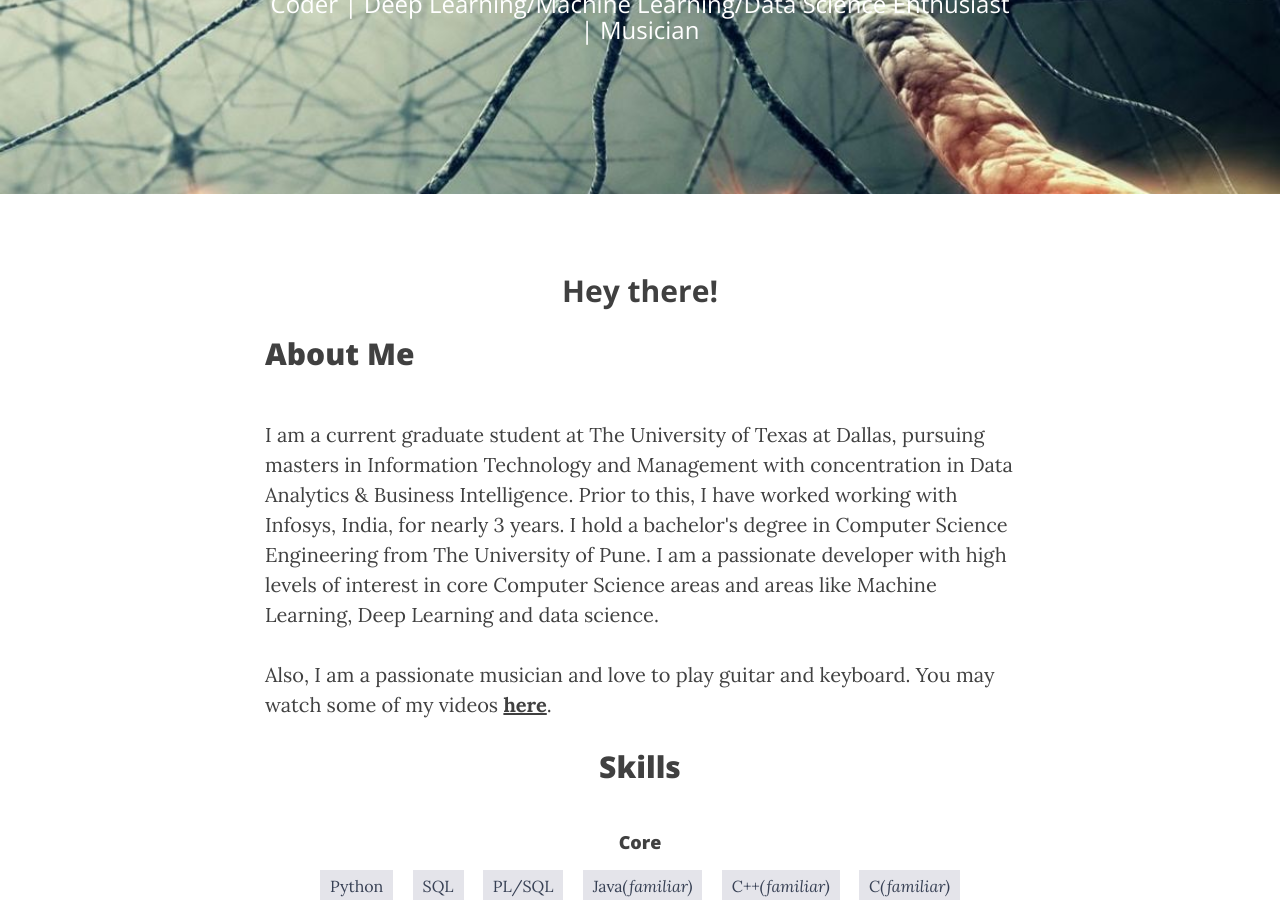
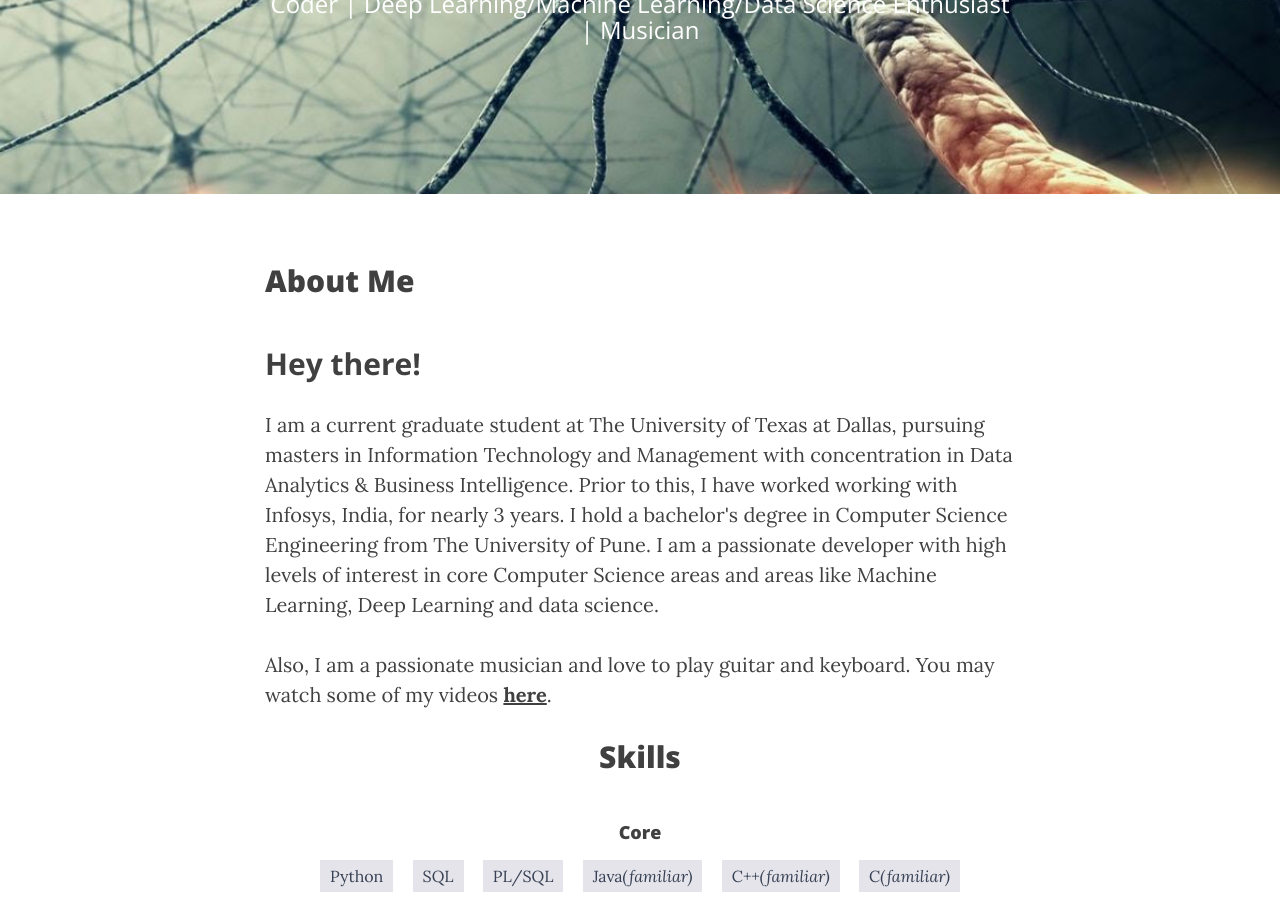
Before and after one commit to PrashantShivajiBhapkar/PrashantShivajiBBhapkar.github.io, a Jekyll site: the page built from index.html, in a window 1280 px wide and 900 px high, scrolled down 469 px. Built offline with Jekyll 4.4.1, drawn with Linux system fonts in a browser that asks for light colours; nearby versions of some CDN libraries.

Commit message:
edited home page

```diff
--- a/index.html
+++ b/index.html
@@ -13,16 +13,16 @@ description: "Coder | Deep Learning/Machine Learning/Data Science Enthusiast | M
 <!-- About Content -->
 <section id="about">
 	<div>
+		<h2 style="margin-bottom: 50px;">About Me</h2>
 		<p>
-			<b><h2 class="heading" style="text-align: center;">Hey there!</h2> </b>
+			<b><h2 class="heading" style="text-align: left;">Hey there!</h2> </b>
 		</p>
-		<h2 style="margin-bottom: 50px;">About Me</h2>
 		<p>
 			I am a current graduate student at The University of Texas at Dallas, pursuing masters in Information Technology and Management with concentration in Data Analytics & Business Intelligence. Prior to this, I have worked working with Infosys, India, for nearly 3 years. I hold a bachelor's degree in Computer Science Engineering from The University of Pune. I am a passionate developer with high levels of interest in core Computer Science areas and areas like Machine Learning, Deep Learning and data science.
 		</p>
 
 		<p>
-			Also, I am a passionate musician and love to play guitar and keyboard. You may watch some of my videos <a href="https://www.youtube.com/channel/UCGduYbxQRg-3UGACCLASjJQ"><b>here</b></a>.
+			Also, I am a passionate musician and love to play guitar and keyboard. You may watch some of my videos <a href="https://www.youtube.com/channel/UCGduYbxQRg-3UGACCLASjJQ" target="_blank"><b>here</b></a>.
 		</p>
 	</div>
 	<div id="skills", style="">
```
